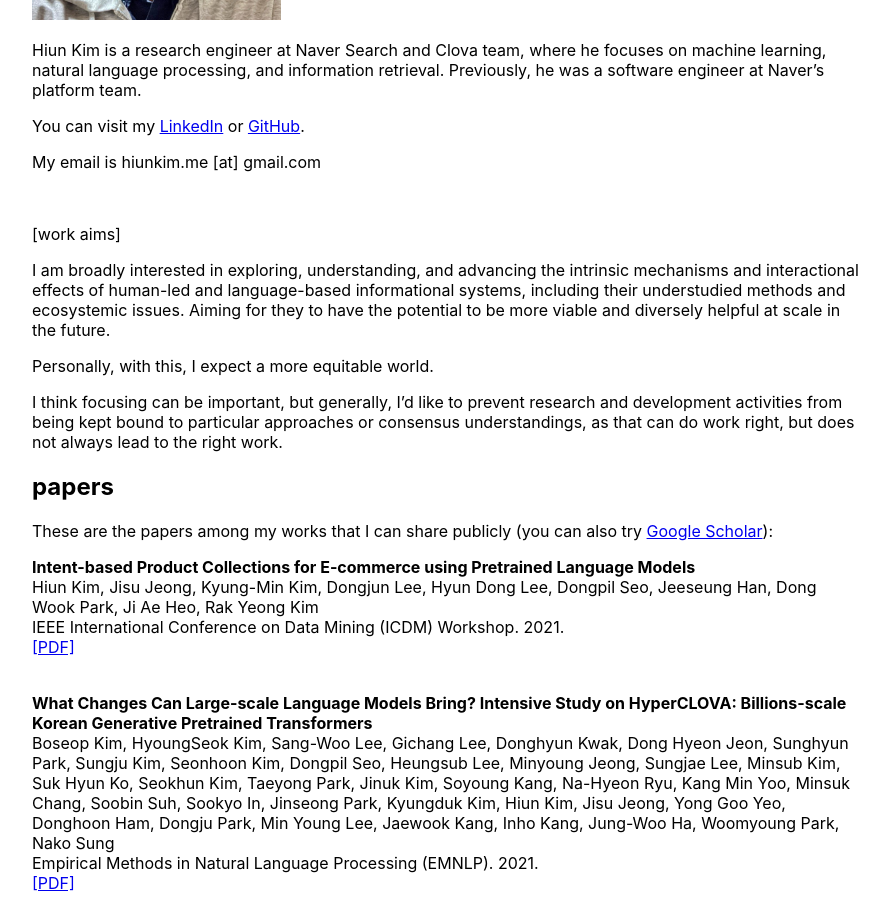
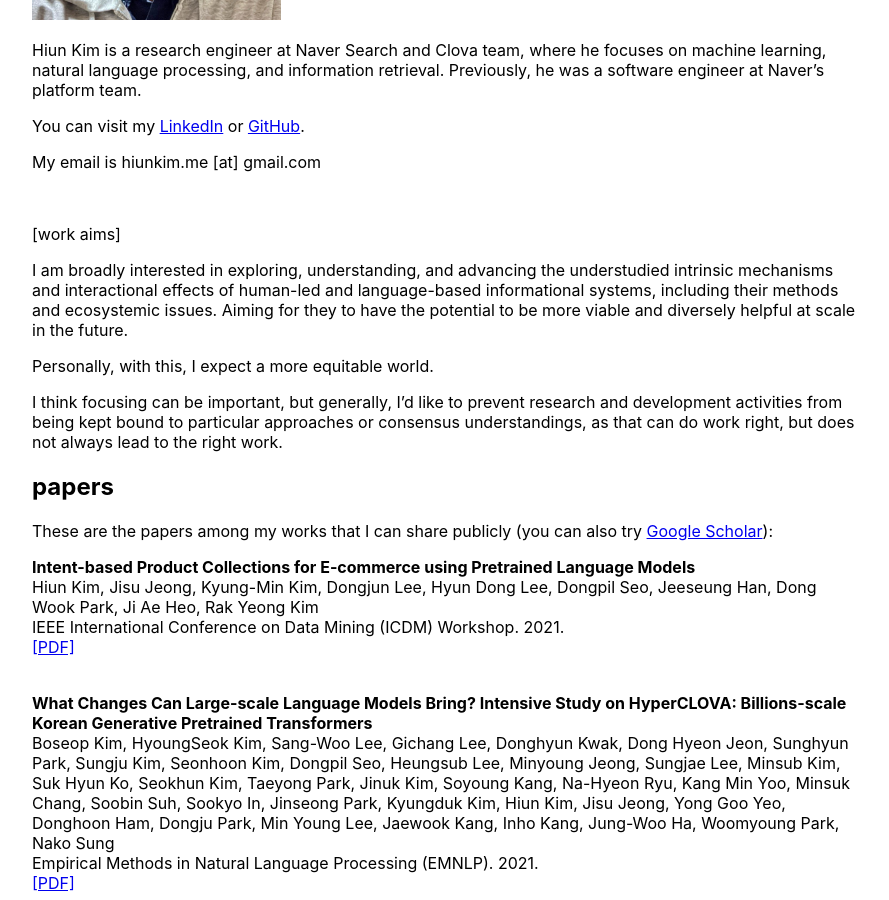
Before and after one commit to hiun/hiun.github.io, a Jekyll site: the page built from index.md, in a window 1280 px wide and 900 px high, scrolled down 344 px. Shown: the whole window, without its empty margins (193-1082 px from the left). Built offline with Jekyll 4.4.1, drawn with Linux system fonts in a browser that asks for light colours.

Commit message:
Update index.md

```diff
--- a/index.md
+++ b/index.md
@@ -17,7 +17,7 @@ My email is hiunkim.me [at] gmail.com
 
 [work aims]
 
-I am broadly interested in exploring, understanding, and advancing the intrinsic mechanisms and interactional effects of human-led and language-based informational systems, including their understudied methods and ecosystemic issues. Aiming for they to have the potential to be more viable and diversely helpful at scale in the future.
+I am broadly interested in exploring, understanding, and advancing the understudied intrinsic mechanisms and interactional effects of human-led and language-based informational systems, including their methods and ecosystemic issues. Aiming for they to have the potential to be more viable and diversely helpful at scale in the future.
 
 Personally, with this, I expect a more equitable world.
 
```
